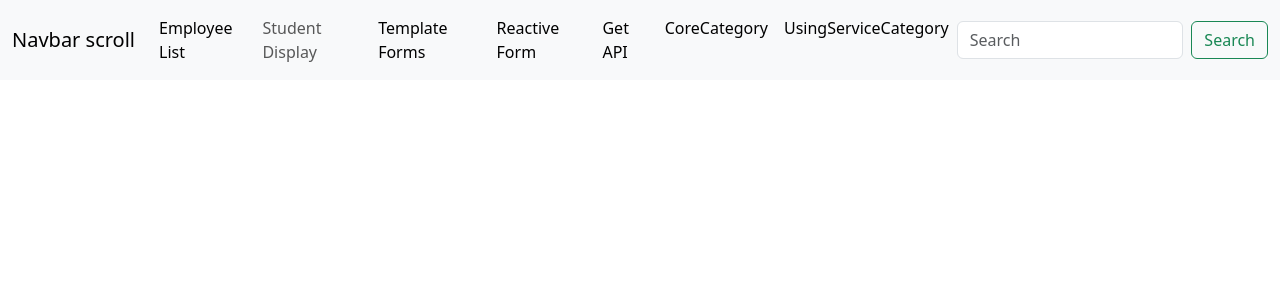
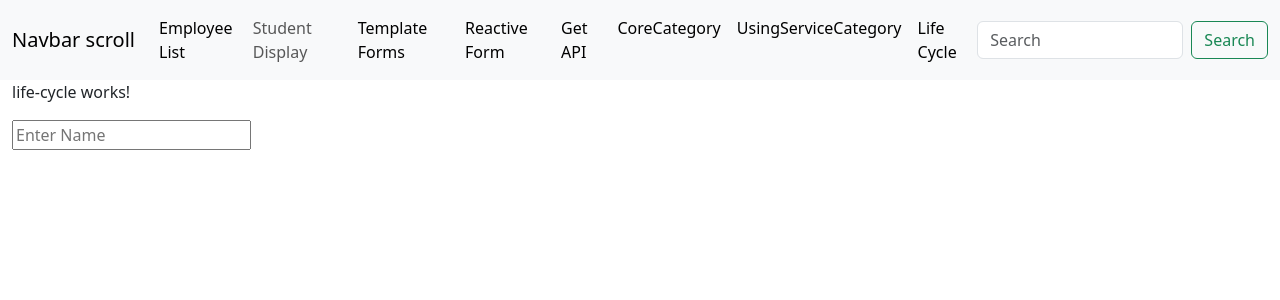
Before and after one commit to nileshmaurya879/AngularProject_18_001, an Angular app: page /LifeCycle in a window 1280 px wide. Before the commit this address led to /. Shown: the top 300 px of the page. Built offline with nearby package versions, Linux system fonts and the light colour scheme.

Commit message:
Added some code for componenet life cycle

```diff
--- a/src/app/Component/navbar-component/navbar-component.component.html
+++ b/src/app/Component/navbar-component/navbar-component.component.html
@@ -35,6 +35,9 @@
           <li class="nav-item">
             <a class="nav-link active" aria-current="page" routerLink="SERVICEPOSTAPI">UsingServiceCategory</a>
           </li>
+          <li class="nav-item">
+            <a class="nav-link active" aria-current="page" routerLink="LifeCycle">Life Cycle</a>
+          </li>
         </ul>
         <form class="d-flex">
           <input class="form-control me-2" type="search" placeholder="Search" aria-label="Search">
--- /dev/null
+++ b/src/app/ComponentLifeCycle/life-cycle/life-cycle.component.html
@@ -0,0 +1,4 @@
+<p>life-cycle works!</p>
+
+
+<input type="text" placeholder="Enter Name">
--- /dev/null
+++ b/src/app/ComponentLifeCycle/life-cycle/life-cycle.component.ts
@@ -0,0 +1,27 @@
+import { Component } from '@angular/core';
+
+@Component({
+  selector: 'app-life-cycle',
+  standalone: true,
+  imports: [],
+  templateUrl: './life-cycle.component.html',
+  styleUrl: './life-cycle.component.scss'
+})
+export class LifeCycleComponent {
+
+  /*   Creation   */
+  /**1**/
+  constructor(){
+    console.log('Constructor............')
+  }
+ /*Change Detection*/
+ /*1*/
+  ngOnInit(){
+    console.log('ngOnInit............')
+  }
+
+  /*2*/
+  ngOnChanges(){
+    console.log('ngOnChanges............')
+  }
+}
```
Also changed, not shown: src/app/app.routes.ts (+5 -3 lines), src/app/ComponentLifeCycle/life-cycle/life-cycle.component.scss (added), 1 other file (tests, documents, lock files or other folders).
